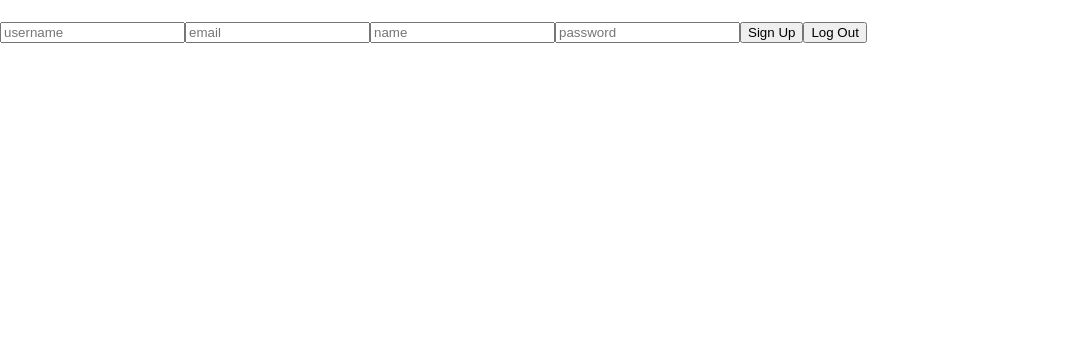
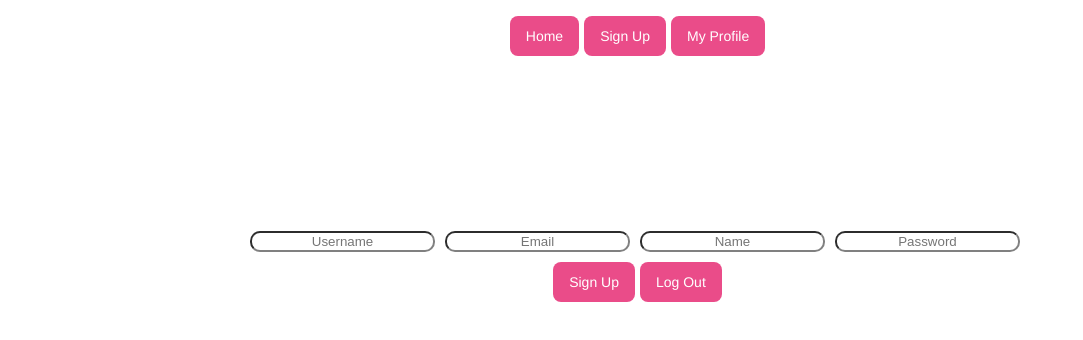
Before and after one commit to comp426-2022-spring/AdventureAid, a React (Create React App) app in the folder client/: page /signup in a window 1280 px wide. Shown: the top 340 px of the page, without its empty margins (0-1083 px from the left). Built offline with nearby package versions, Linux system fonts and the light colour scheme; no server answers.

Commit message:
Comm 2 Bella

```diff
--- a/client/src/pages/LoginPage.jsx
+++ b/client/src/pages/LoginPage.jsx
@@ -54,9 +54,8 @@ function LoginPage() {
 
     return (
         <div>
-            <p style={{textAlign: "center"}}>
-            <div class="tab">
-                <button class="tablinks" className="button-1" onclick={routeChange}>Home</button>
+            <p style={{textAlign: "center"}}> <div class="tab">
+                <button class="tablinks" className="button-1" onclick="openCity(event, 'London')">Home</button>
                 <button class="tablinks" className="button-1" onclick="openCity(event, 'Paris')">Sign Up</button>
                 <button class="tablinks" className="button-1" onclick="openCity(event, 'Tokyo')">My Profile</button>
             </div></p>
--- a/client/src/pages/SignupPage.jsx
+++ b/client/src/pages/SignupPage.jsx
@@ -51,14 +51,22 @@ function LoginPage() {
 
     return (
         <div>
-            <h1>{message}</h1>
-            <input required id="username" type="username" placeholder="username"/>
-            <input required id="email" type="email" placeholder="email"/>
-            <input required id="name" type="name" placeholder="name"/>
-            <input required id="password" type="password" placeholder="password"/>
-
-            <button onClick={handleSignup}>Sign Up</button>
-            <button onClick={handleLogout}>Log Out</button>
+            <p style={{textAlign: "center"}}> <div class="tab">
+                <button class="tablinks" className="button-1" onclick="openCity(event, 'London')">Home</button>
+                <button class="tablinks" className="button-1" onclick="openCity(event, 'Paris')">Sign Up</button>
+                <button class="tablinks" className="button-1" onclick="openCity(event, 'Tokyo')">My Profile</button>
+            </div></p>
+            <h1 style={{textAlign: "center", padding: 20, fontSize: 100, color: "pink"}}>{message}</h1>
+            <p style={{textAlign: "center"}}>
+            <input style={{textAlign: "center", marginBottom: 10, marginRight: 10, borderRadius: 10, borderColor: "gray"}} required id="username" type="username" placeholder="Username"/>
+            <input style={{textAlign: "center", marginBottom: 10, marginRight: 10, borderRadius: 10, borderColor: "gray"}} required id="email" type="email" placeholder="Email"/>
+            <input style={{textAlign: "center", marginBottom: 10, marginRight: 10, borderRadius: 10, borderColor: "gray"}} required id="name" type="name" placeholder="Name"/>
+            <input style={{textAlign: "center", marginBottom: 10, marginRight: 10, borderRadius: 10, borderColor: "gray"}}required id="password" type="password" placeholder="Password"/>
+            <div>
+                <button style={{textAlign: "center"}} className = "button-1" onClick={handleSignup}>Sign Up</button>
+                <button style={{textAlign: "center"}} className = "button-1" onClick={handleLogout}>Log Out</button>
+            </div>
+            </p>
         </div>
     );
 }
```
Also changed, not shown: client/src/pages/SignupPage.css (added).
